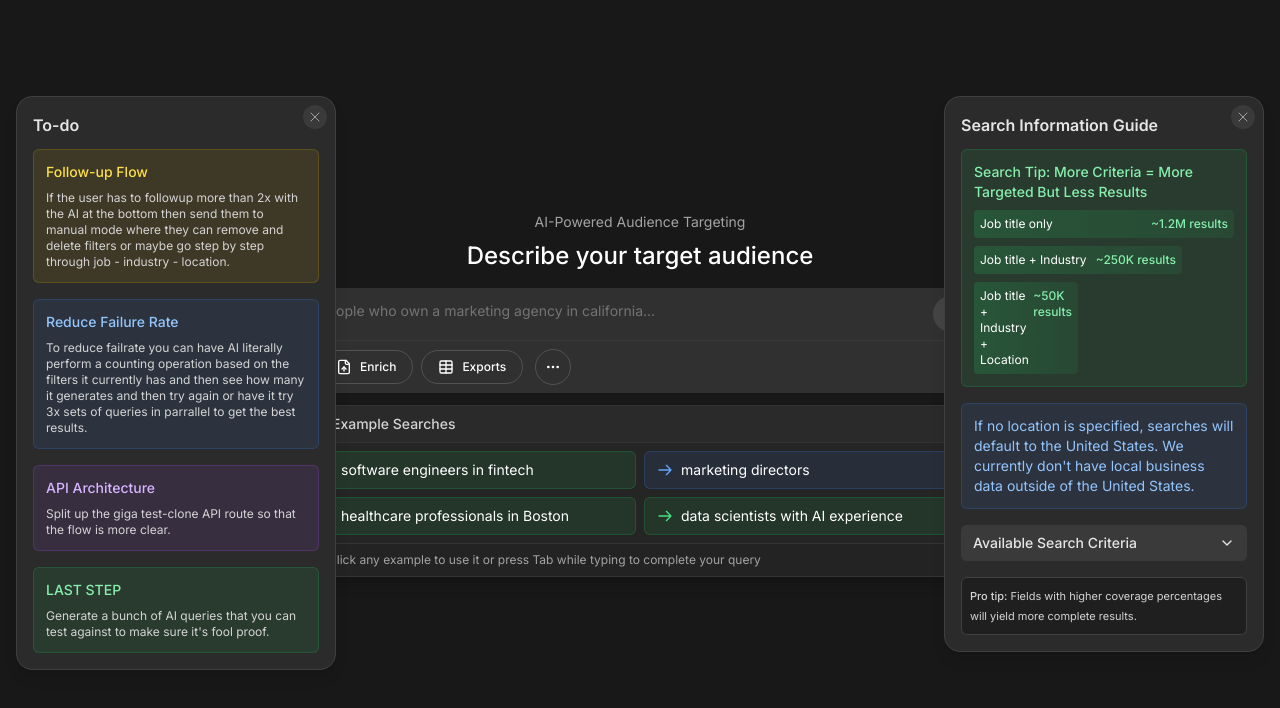
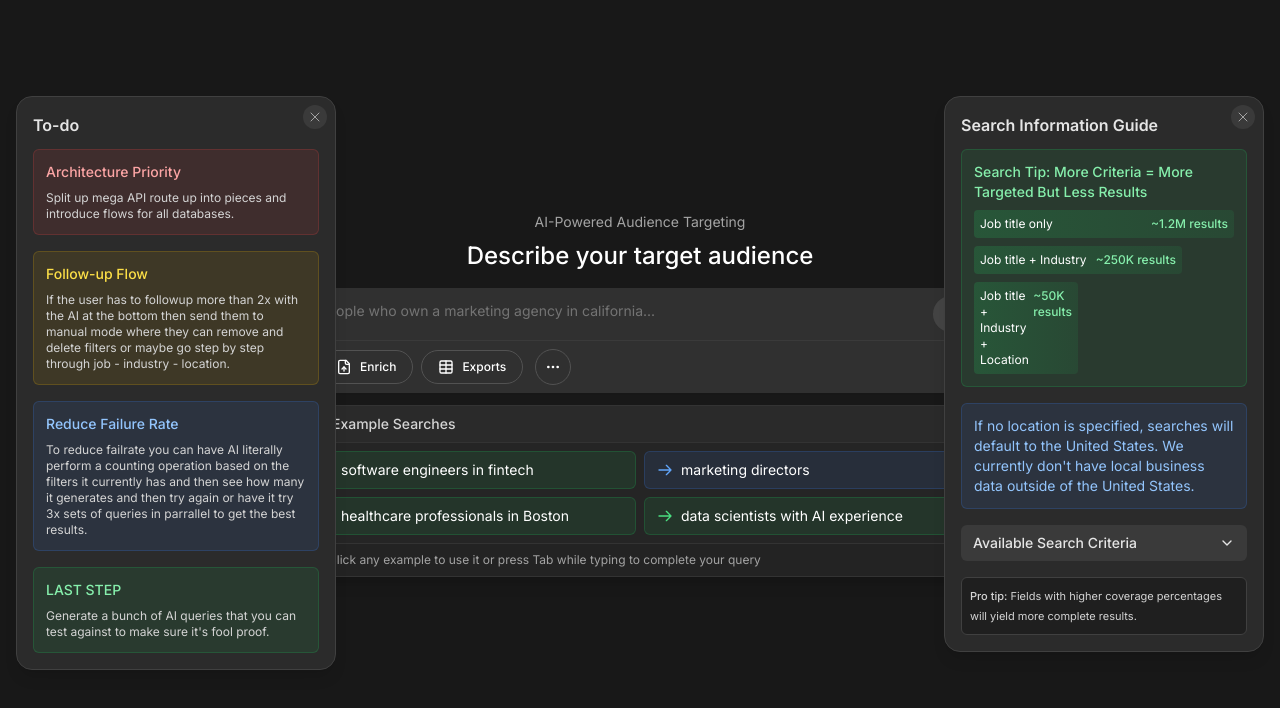
Before and after one commit to xEpiqq/contacted-ai, a Next.js app: page /test-clone in a window 1280 px wide. Shown: the top 708 px of the page. Built offline with nearby package versions, Linux system fonts and the light colour scheme.

Commit message:
more to do edits

```diff
--- a/app/test-clone/page.jsx
+++ b/app/test-clone/page.jsx
@@ -2093,6 +2093,13 @@ export default function TestClonePage() {
         title="To-do"
         primaryContent={
           <div className="space-y-4">
+            <div className="bg-red-500/10 border border-red-500/20 rounded-md p-3">
+              <p className="text-sm text-red-300 font-medium mb-2">Architecture Priority</p>
+              <p className="text-xs text-neutral-300">
+                Split up mega API route up into pieces and introduce flows for all databases.
+              </p>
+            </div>
+
             <div className="bg-yellow-500/10 border border-yellow-500/20 rounded-md p-3">
               <p className="text-sm text-yellow-300 font-medium mb-2">Follow-up Flow</p>
               <p className="text-xs text-neutral-300">
@@ -2107,13 +2114,6 @@ export default function TestClonePage() {
               </p>
             </div>
 
-            <div className="bg-purple-500/10 border border-purple-500/20 rounded-md p-3">
-              <p className="text-sm text-purple-300 font-medium mb-2">API Architecture</p>
-              <p className="text-xs text-neutral-300">
-                Split up the giga test-clone API route so that the flow is more clear.
-              </p>
-            </div>
-
             <div className="bg-green-500/10 border border-green-500/20 rounded-md p-3">
               <p className="text-sm text-green-300 font-medium mb-2">LAST STEP</p>
               <p className="text-xs text-neutral-300">
```
